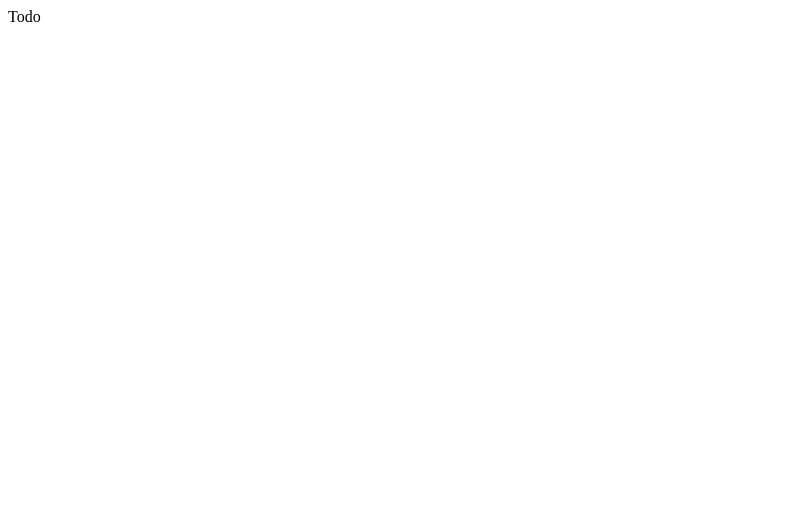
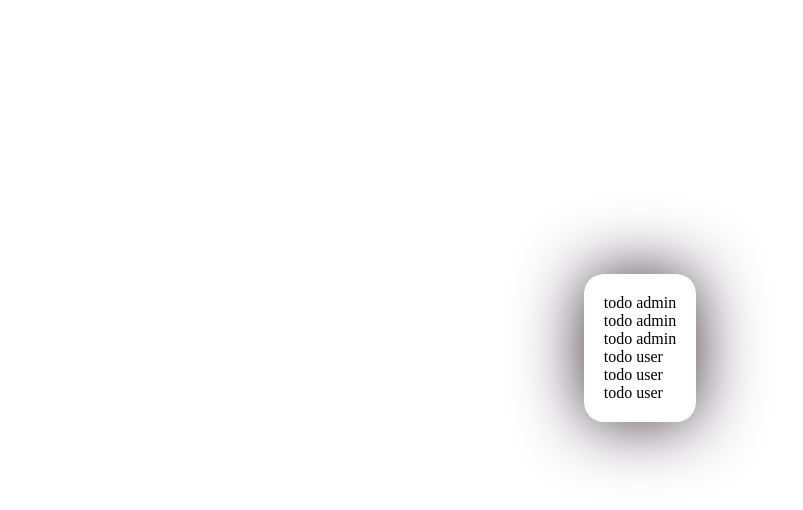
Before and after one commit to Cansinyrkl/todo-app, a React (Create React App) app: page /todo in a window 1280 px wide. Shown: the top 510 px of the page, without its empty margins (0-803 px from the left). Built offline with nearby package versions, Linux system fonts and the light colour scheme.

Commit message:
todos print the screen

```diff
--- a/src/components/Todo/Todo.jsx
+++ b/src/components/Todo/Todo.jsx
@@ -1,17 +1,27 @@
 import React, { useState, useContext } from "react";
 import { TodoListContext } from "../../store/context/useTodoList";
 import { UserListContext } from "../../store/context/useUserContext";
+import { Container, FormContainer } from "../styledComponents/StyledComponents";
 
 const Todo = () => {
   const [todoAdd, setTodoAdd] = useState("");
   const todoList = useContext(TodoListContext);
-  const list = todoList.todo;
+  const todos = todoList.todo;
   const todoDispatch = todoList.todoDispatch;
 
   const usersList = useContext(UserListContext);
 
-  console.log(usersList);
-  return <div>Todo</div>;
+  return (
+    <Container>
+      <FormContainer>
+        <div>
+          {todos.map((todo) => (
+            <div key={todo.id}>{todo.name}</div>
+          ))}
+        </div>
+      </FormContainer>
+    </Container>
+  );
 };
 
 export default Todo;
```
